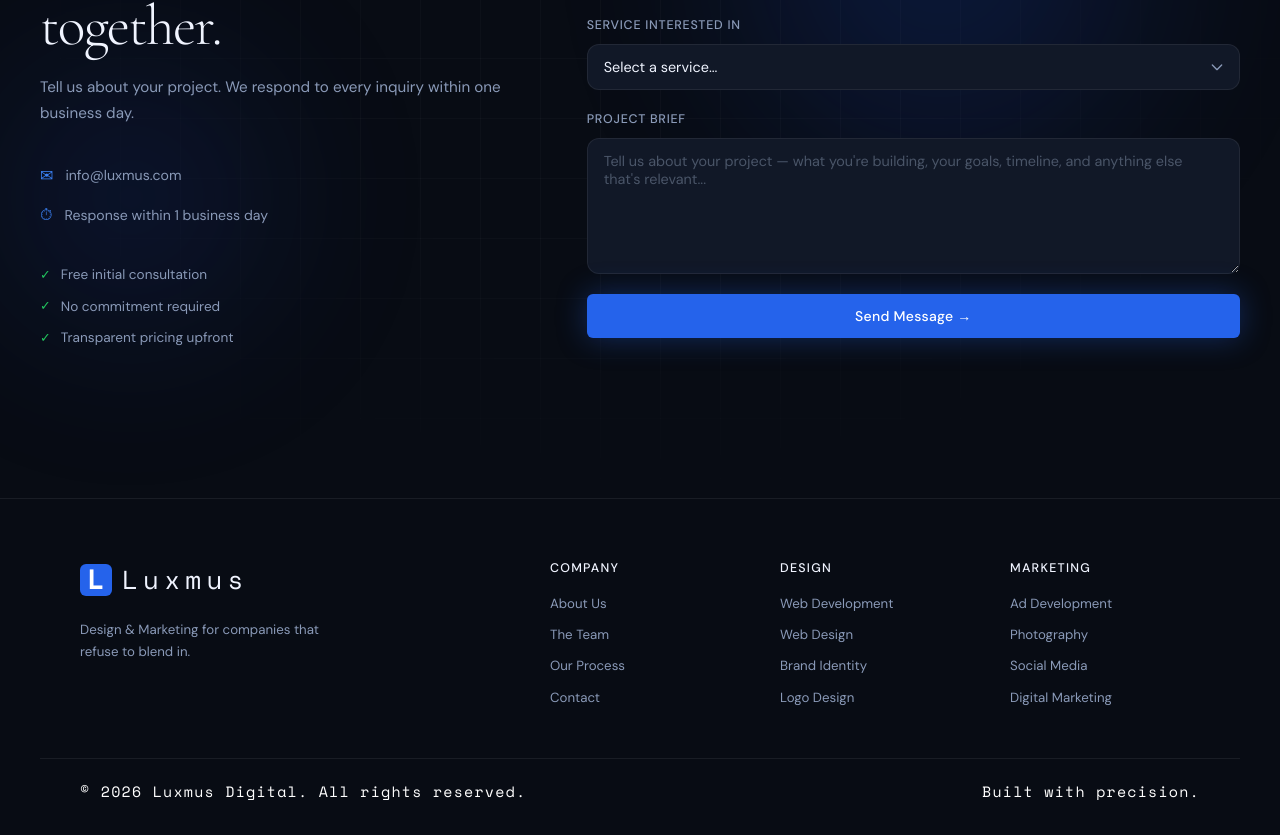
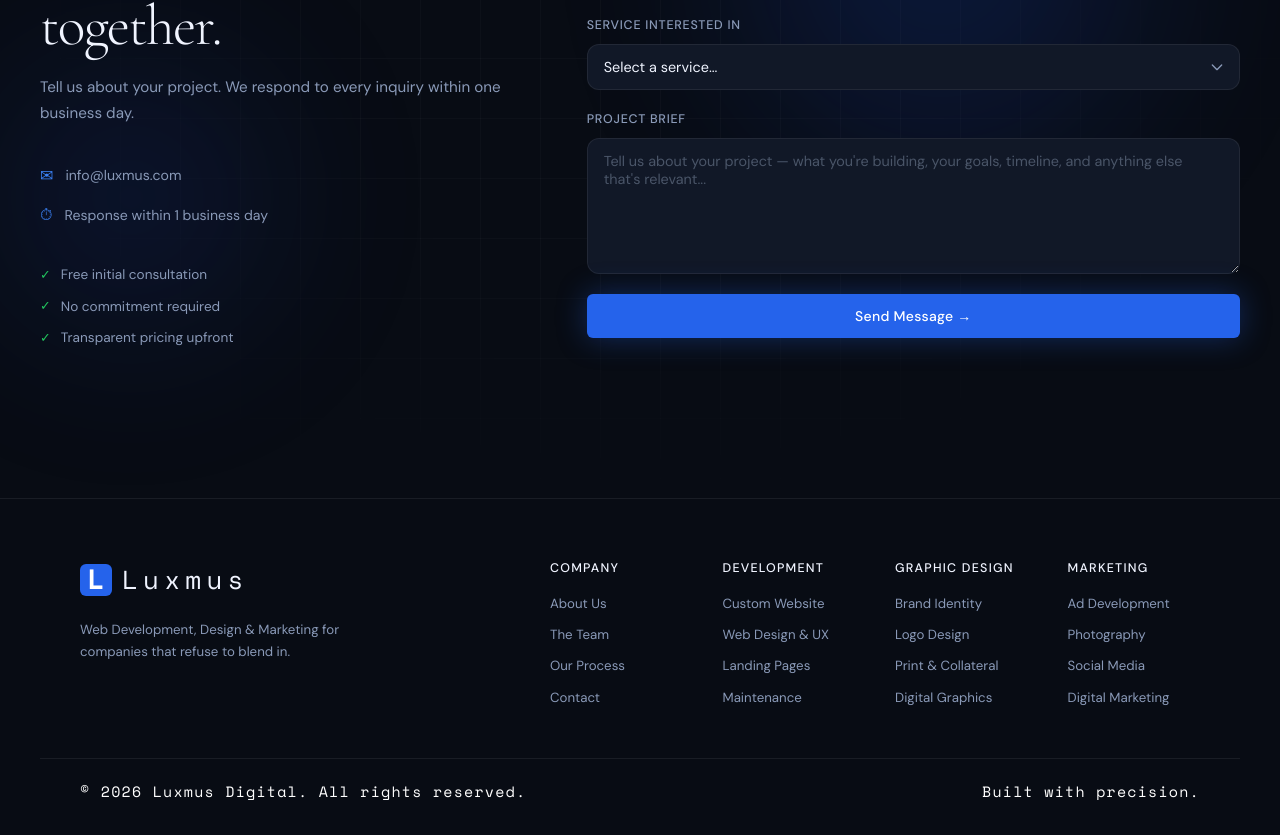
Before and after one commit to atudoroaedesign/site, a React (Vite) app in the folder marketingco/: page /contact in a window 1280 px wide. Shown: the part 302-1137 px from the top of the page. Built offline with nearby package versions, Linux system fonts and the light colour scheme.

Commit message:
Footer fix

```diff
--- a/marketingco/src/components/Footer.jsx
+++ b/marketingco/src/components/Footer.jsx
@@ -10,7 +10,7 @@ function Footer() {
             <span className="nav__logo-mark">L</span>
             <span className="footer__name">Luxmus</span>
           </div>
-          <p>Design &amp; Marketing for companies that refuse to blend in.</p>
+          <p>Web Development, Design &amp; Marketing for companies that refuse to blend in.</p>
         </div>
 
         <div className="footer__links">
@@ -22,11 +22,18 @@ function Footer() {
             <Link to="/contact">Contact</Link>
           </div>
           <div className="footer__col">
-            <strong>Design</strong>
-            <Link to="/services#design">Web Development</Link>
-            <Link to="/services#design">Web Design</Link>
-            <Link to="/services#design">Brand Identity</Link>
-            <Link to="/services#design">Logo Design</Link>
+            <strong>Development</strong>
+            <Link to="/services#web-development">Custom Website</Link>
+            <Link to="/services#web-development">Web Design &amp; UX</Link>
+            <Link to="/services#web-development">Landing Pages</Link>
+            <Link to="/services#web-development">Maintenance</Link>
+          </div>
+          <div className="footer__col">
+            <strong>Graphic Design</strong>
+            <Link to="/services#graphic-design">Brand Identity</Link>
+            <Link to="/services#graphic-design">Logo Design</Link>
+            <Link to="/services#graphic-design">Print &amp; Collateral</Link>
+            <Link to="/services#graphic-design">Digital Graphics</Link>
           </div>
           <div className="footer__col">
             <strong>Marketing</strong>
--- a/marketingco/src/styles/style.css
+++ b/marketingco/src/styles/style.css
@@ -434,7 +434,7 @@ section {
 
 .footer__links {
   display: grid;
-  grid-template-columns: repeat(3, 1fr);
+  grid-template-columns: repeat(4, 1fr);
   gap: 40px;
 }
 
```
Also changed, not shown: 5 other files (tests, documents, lock files or other folders).
